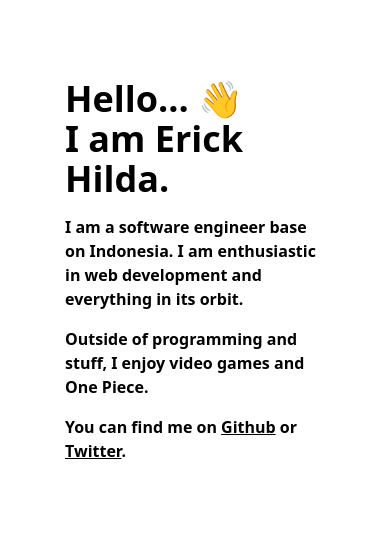
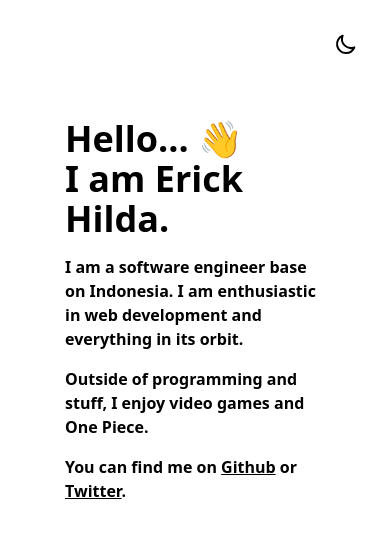
Before and after one commit to erickhilda/erickhilda, a Next.js app: page / in a window 390 px wide. Shown: the top 538 px of the page. Built offline with nearby package versions, Linux system fonts and the light colour scheme.

Commit message:
style: remove unused markup fro navbar

```diff
--- a/src/pages/index.tsx
+++ b/src/pages/index.tsx
@@ -15,10 +15,9 @@ const Home: NextPage = () => {
       </Head>
 
       <main className='h-full'>
-        <nav className='p-6'>
-          <div className='flex flex-none h-full'>
-            <div className='flex flex-1 items-center' />
-            <div className='hidden lg:flex items-center'>
+        <nav className='p-6 flex flex-none h-full'>
+          <div className='flex-1' />
+          <div className='flex items-center'>
             <nav className='inline-flex gap-4 dark:text-white items-center capitalize font-semibold'>
               <button
                 className='p-2 focus:outline-none'
@@ -59,7 +58,6 @@ const Home: NextPage = () => {
               </button>
             </nav>
           </div>
-          </div>
         </nav>
         <div className='dark:text-white mt-15 flex flex-col justify-start items-center'>
           <div className='w-2/3'>
```
Lines whose indentation alone changed are shown as unchanged.
